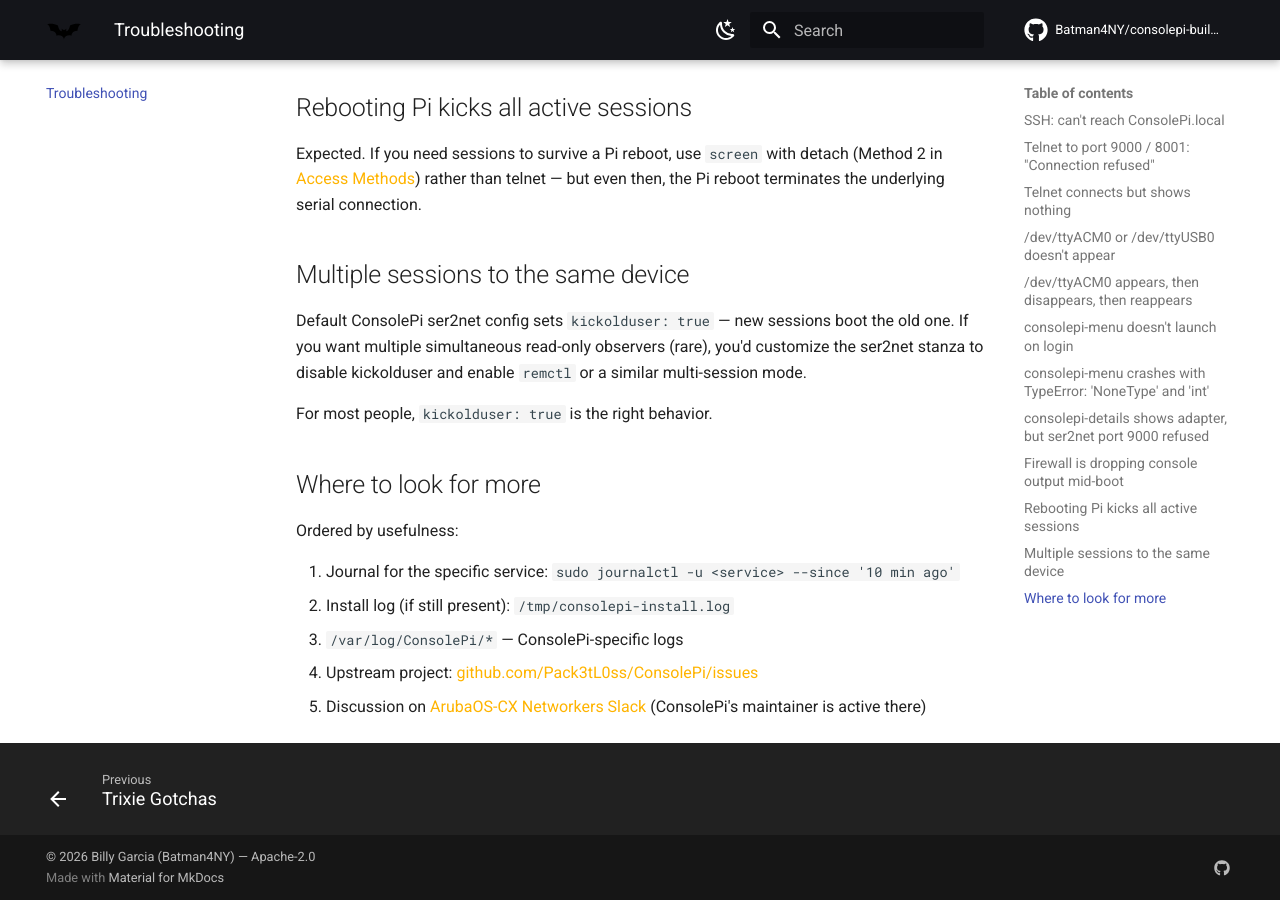
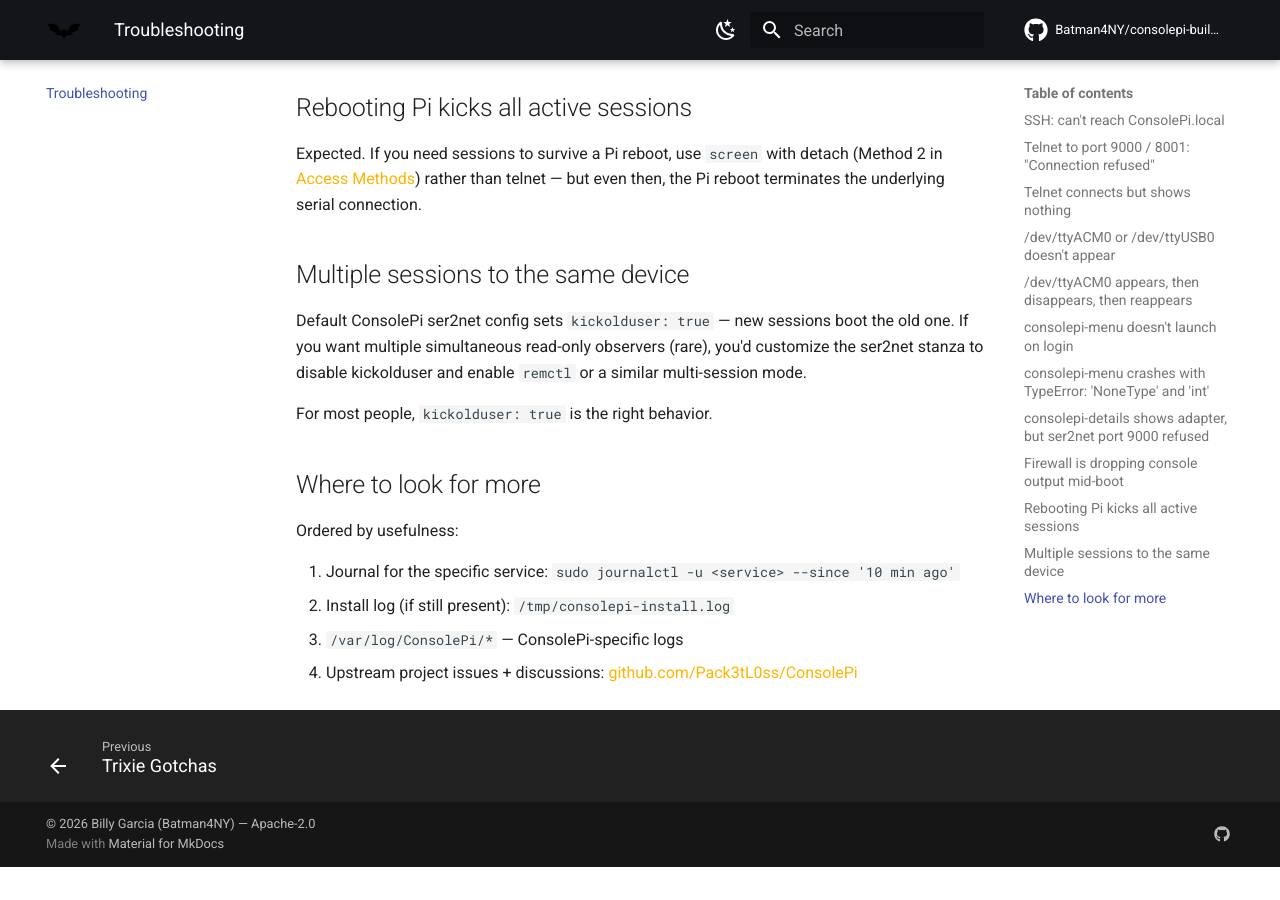
Before and after one commit to Batman4NY/consolepi-build-guide, an MkDocs documentation site: the page built from docs/troubleshooting.md, in a window 1280 px wide and 900 px high, scrolled down 3059 px. Built offline with MkDocs 1.6.1 and Material for MkDocs 9.7.7, drawn with Linux system fonts in a browser that asks for light colours; comment, search, counter and statistics services are not loaded; after the commit the page ends 3926 px from its top, so only the background shows below that.

Commit message:
troubleshooting: drop external community link, keep upstream GitHub as canonical

```diff
--- a/docs/troubleshooting.md
+++ b/docs/troubleshooting.md
@@ -151,5 +151,4 @@ Ordered by usefulness:
 1. Journal for the specific service: `sudo journalctl -u <service> --since '10 min ago'`
 2. Install log (if still present): `/tmp/consolepi-install.log`
 3. `/var/log/ConsolePi/*` — ConsolePi-specific logs
-4. Upstream project: [github.com/Pack3tL0ss/ConsolePi/issues](https://github.com/Pack3tL0ss/ConsolePi/issues)
-5. Discussion on [ArubaOS-CX Networkers Slack](https://slack.arubanetworks.com/) (ConsolePi's maintainer is active there)
+4. Upstream project issues + discussions: [github.com/Pack3tL0ss/ConsolePi](https://github.com/Pack3tL0ss/ConsolePi/issues)
```
